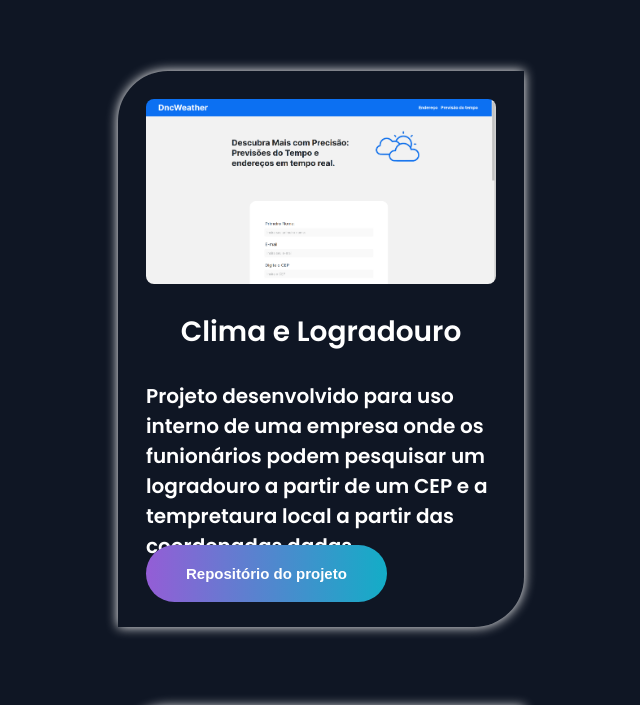
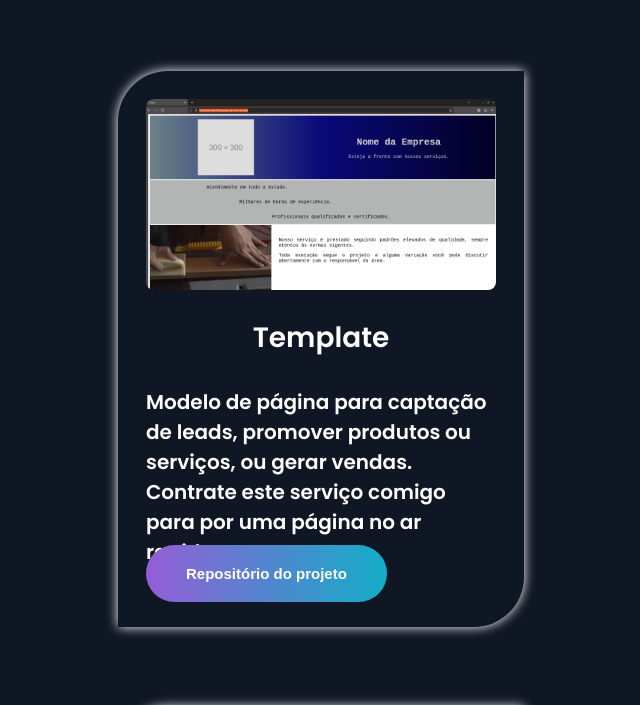
Before and after one commit to Eder-TS/Desafio-3-DNC, a React (Vite) app: page / in a window 1280 px wide. Shown: the part 1047-1752 px from the top of the page, without its empty margins (319-959 px from the left). Built offline with nearby package versions, Linux system fonts and the light colour scheme.

Commit message:
Feat: Updated projects.

```diff
--- a/src/components/Projects/projects.js
+++ b/src/components/Projects/projects.js
@@ -1,6 +1,15 @@
 const projects = [
     {
         id: 0,
+        site: 'https://https://template-landing-page-tan.vercel.app/',
+        src: '/projects/template_landing_page.png',
+        alt: 'Template Landing Page',
+        title: 'Template',
+        description: 'Modelo de página para captação de leads, promover produtos ou serviços, ou gerar vendas. Contrate este serviço comigo para por uma página no ar rapidamente.',
+        repo: 'https://github.com/Eder-TS/template_landing_page'
+    },
+    {
+        id: 1,
         site: 'https://edertsdncweather.netlify.app/',
         src: '/projects/weather.png',
         alt: 'Projeto DNC Weather',
@@ -9,8 +18,8 @@ const projects = [
         repo: 'https://github.com/Eder-TS/Desafio2_DncWeather'
     },
     {
-        id:1,
-        site:'https://desafioccxp22.netlify.app/',
+        id: 2,
+        site: 'https://desafioccxp22.netlify.app/',
         src: '/projects/ccxp.png',
         alt: 'CCXP22',
         title: 'Timer para evento',
@@ -18,7 +27,7 @@ const projects = [
         repo: 'https://github.com/Eder-TS/Desafio-CCXP22'
     },
     {
-        id:2,
+        id: 3,
         site: 'https://recrutadoramicheli.netlify.app/',
         src: '/projects/portfoliomi.png',
         alt: 'Portfólio recrutadora',
@@ -27,7 +36,7 @@ const projects = [
         repo: 'https://github.com/Eder-TS/Portfolio-Mi'
     },
     {
-        id:3,
+        id: 4,
         site: 'https://inscricaobootcampdnc.netlify.app',
         src: '/projects/bootcamp.png',
         alt: 'Bootcamp DNC',
@@ -36,7 +45,7 @@ const projects = [
         repo: 'https://github.com/Eder-TS/Bootcamp-DNC'
     },
     {
-        id:4,
+        id: 5,
         site: 'https://dapper-pothos-7da56a.netlify.app/',
         src: '/projects/landpage.png',
         alt: 'Landing page DNC',
@@ -45,7 +54,7 @@ const projects = [
         repo: 'https://github.com/Eder-TS/PROJETO-LANDINGPAGE'
     },
     {
-        id:5,
+        id: 6,
         site: 'https://minhatabuada-dnc.netlify.app/',
         src: '/projects/calc.png',
         alt: 'Calculadora',
```
Also changed, not shown: public/projects/template_landing_page.png (added).
